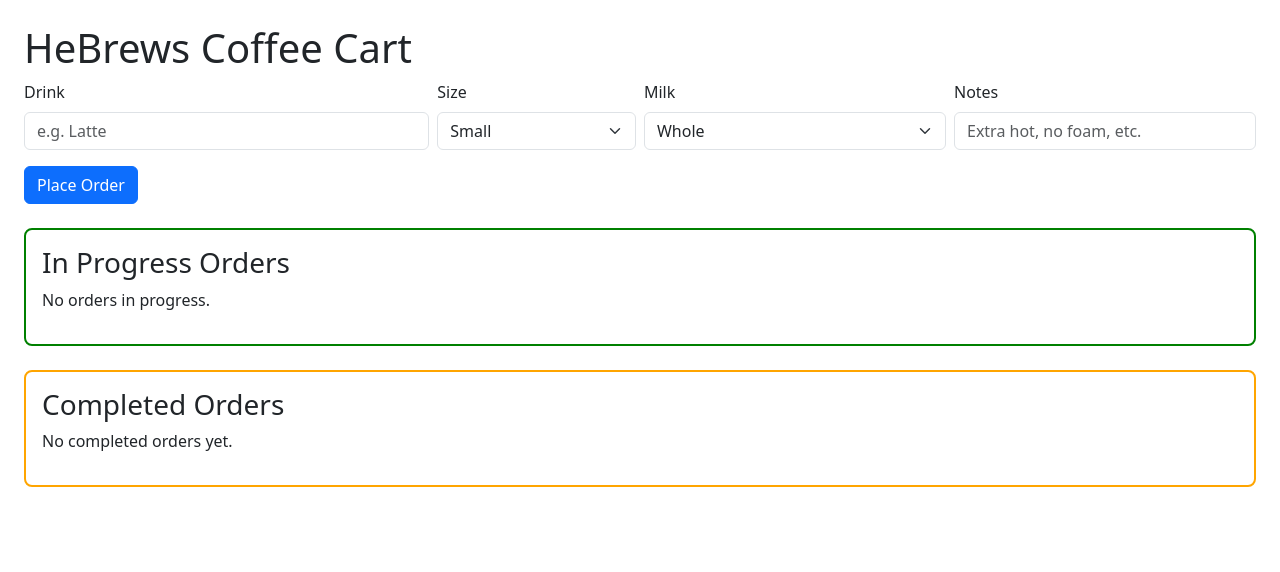
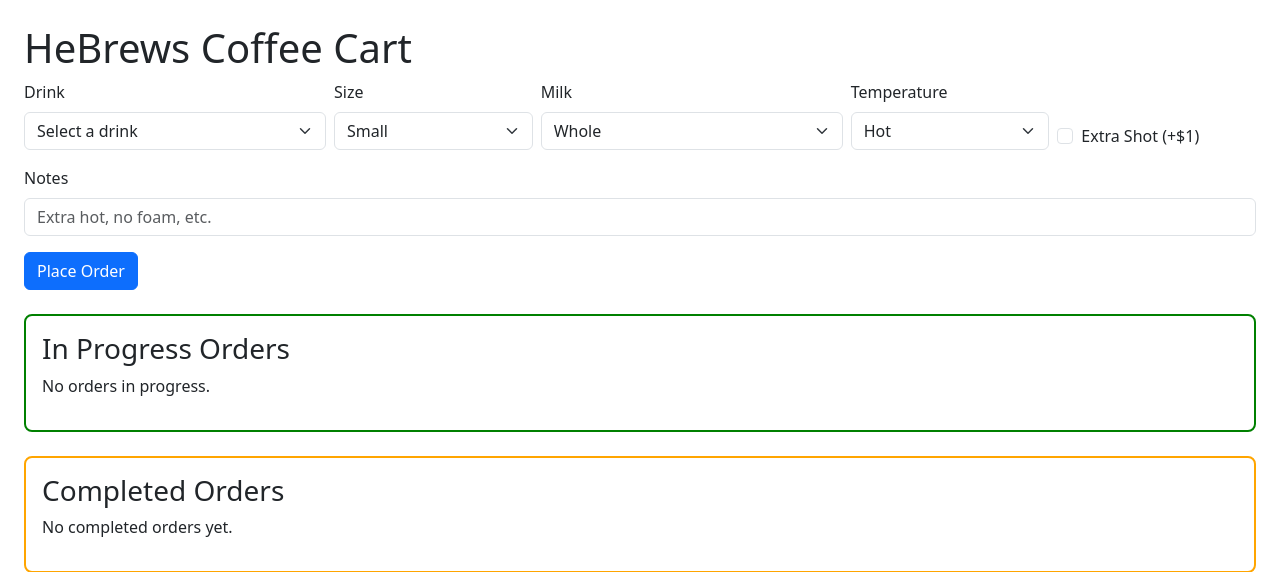
Before and after one commit to kyoussef777/st-marks-fiteer, a Flask app: page / in a window 1280 px wide. Shown: the top 572 px of the page. Run offline with Flask 3, Linux system fonts and the light colour scheme; data that the repository does not hold is empty.

Commit message:
Adding more fields and options

```diff
--- a/app/main.py
+++ b/app/main.py
@@ -24,11 +24,14 @@ def create_tables():
     db.execute("""
         CREATE TABLE IF NOT EXISTS orders (
             id INTEGER PRIMARY KEY AUTOINCREMENT,
-            item TEXT NOT NULL,
-            size TEXT,
-            milk TEXT,
+            drink TEXT NOT NULL,
+            size TEXT NOT NULL,
+            milk TEXT NOT NULL,
+            temperature TEXT NOT NULL,
+            extra_shot INTEGER NOT NULL,  -- store as 0 or 1
             notes TEXT,
             status TEXT NOT NULL,
+            price REAL NOT NULL,
             created_at TEXT NOT NULL
         )
     """)
@@ -45,15 +48,32 @@ def index():
 
 @app.route('/order', methods=['POST'])
 def order():
-    item = request.form['item']
+    drink = request.form['drink']
     size = request.form.get('size')
     milk = request.form.get('milk')
-    notes = request.form.get('notes')
+    temperature = request.form.get('temperature')
+    notes = request.form.get('notes', '')
+    extra_shot = request.form.get('extra_shot') == 'true'  # checkbox returns 'true' if checked
+
+    # Calculate price
+    if drink == 'Latte':
+        price = 4.0
+    elif drink == 'Coffee':
+        price = 3.0
+    else:
+        price = 0
+
+    if extra_shot:
+        price += 1.0
 
     db = get_db()
     db.execute(
-        'INSERT INTO orders (item, size, milk, notes, status, created_at) VALUES (?, ?, ?, ?, ?, datetime("now"))',
-        (item, size, milk, notes, 'pending')
+        '''
+        INSERT INTO orders
+        (drink, size, milk, temperature, extra_shot, notes, status, price, created_at)
+        VALUES (?, ?, ?, ?, ?, ?, ?, ?, datetime("now"))
+        ''',
+        (drink, size, milk, temperature, int(extra_shot), notes, 'pending', price)
     )
     db.commit()
     return redirect(url_for('index'))
--- a/app/templates/index.html
+++ b/app/templates/index.html
@@ -24,14 +24,19 @@
 
   <form action="{{ url_for('order') }}" method="post" class="mb-4">
     <div class="row g-2 align-items-end">
-        <div class="col-md-4">
-        <label for="item" class="form-label">Drink</label>
-        <input type="text" name="item" id="item" class="form-control" placeholder="e.g. Latte" required>
+
+      <div class="col-md-3">
+        <label for="drink" class="form-label">Drink</label>
+        <select name="drink" id="drink" class="form-select" required>
+          <option value="">Select a drink</option>
+          <option value="Latte">Latte ($4)</option>
+          <option value="Coffee">Coffee ($3)</option>
+        </select>
       </div>
 
       <div class="col-md-2">
         <label for="size" class="form-label">Size</label>
-        <select name="size" id="size" class="form-select">
+        <select name="size" id="size" class="form-select" required>
           <option>Small</option>
           <option>Medium</option>
           <option>Large</option>
@@ -40,7 +45,7 @@
 
       <div class="col-md-3">
         <label for="milk" class="form-label">Milk</label>
-        <select name="milk" id="milk" class="form-select">
+        <select name="milk" id="milk" class="form-select" required>
           <option>Whole</option>
           <option>Oat</option>
           <option>Soy</option>
@@ -49,17 +54,34 @@
         </select>
       </div>
 
-        <div class="col-md-3">
+      <div class="col-md-2">
+        <label for="temperature" class="form-label">Temperature</label>
+        <select name="temperature" id="temperature" class="form-select" required>
+          <option value="Hot">Hot</option>
+          <option value="Iced">Iced</option>
+        </select>
+      </div>
+
+      <div class="col-md-2 d-flex align-items-center">
+        <div class="form-check mt-4">
+          <input class="form-check-input" type="checkbox" id="extra_shot" name="extra_shot" value="true">
+          <label class="form-check-label" for="extra_shot">
+            Extra Shot (+$1)
+          </label>
+        </div>
+      </div>
+
+      <div class="col-md-12 mt-3">
         <label for="notes" class="form-label">Notes</label>
         <input type="text" name="notes" id="notes" class="form-control" placeholder="Extra hot, no foam, etc.">
       </div>
+
     </div>
 
     <div class="mt-3">
       <button class="btn btn-primary" type="submit">Place Order</button>
     </div>
   </form>
-
 
   <div class="pending-orders">
     <h3>In Progress Orders</h3>
@@ -70,10 +92,14 @@
           <li class="list-group-item d-flex justify-content-between align-items-center">
 
             <div>
-            <strong>{{ order.item }}</strong> ({{ order.size }}, {{ order.milk }})
+              <strong>{{ order.drink }}</strong> ({{ order.size }}, {{ order.milk }}, {{ order.temperature }})
+              {% if order.extra_shot %}
+                <br><small class="text-muted">+ Extra Shot</small>
+              {% endif %}
               {% if order.notes %}
                 <br><small class="text-muted">Note: {{ order.notes }}</small>
               {% endif %}
+              <br><small class="fw-bold">Price: ${{ "%.2f"|format(order.price) }}</small>
             </div>
 
             <div class="d-flex gap-2">
@@ -101,12 +127,15 @@
           <li class="list-group-item d-flex justify-content-between align-items-center">
 
             <div>
-            <strong>{{ order.item }}</strong> ({{ order.size }}, {{ order.milk }})
+              <strong>{{ order.drink }}</strong> ({{ order.size }}, {{ order.milk }}, {{ order.temperature }})
+              {% if order.extra_shot %}
+                <br><small class="text-muted">+ Extra Shot</small>
+              {% endif %}
               {% if order.notes %}
                 <br><small class="text-muted">Note: {{ order.notes }}</small>
               {% endif %}
+              <br><small class="fw-bold">Price: ${{ "%.2f"|format(order.price) }}</small>
             </div>
-
 
             <div class="d-flex gap-2">
               <form action="{{ url_for('update_status', order_id=order.id, status='pending') }}" method="post" style="margin: 0;">
--- a/docker-compose.yml
+++ b/docker-compose.yml
@@ -2,7 +2,7 @@
 services:
   pos:
     # build: .
-    image: hebrew-pos:1.2.1
+    image: hebrew-pos:1.2.2
     ports:
       - "5000:5000"
     volumes:
```
Lines whose indentation alone changed are shown as unchanged.
